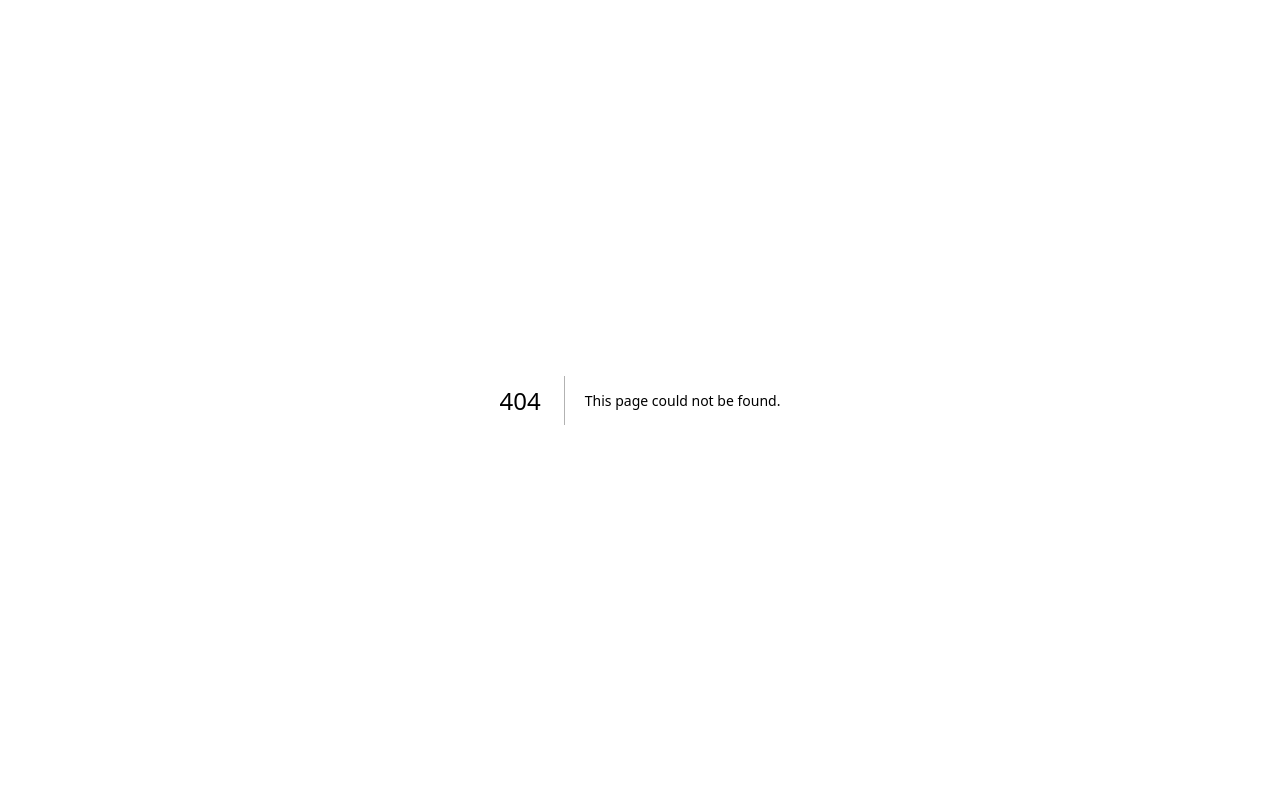
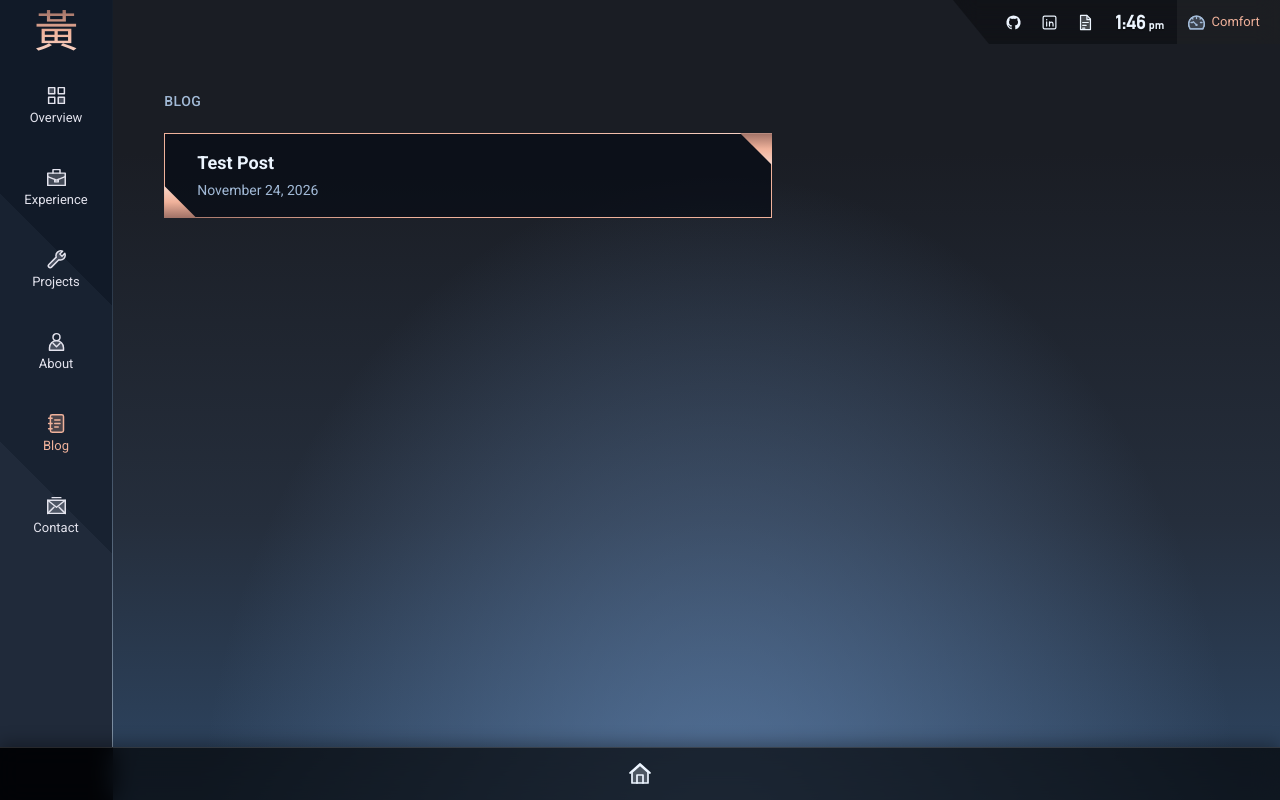
Before and after one commit to cheese-tart/LARP, a Next.js app: page /blog in a window 1280 px wide. Before the commit this address had no page. Built offline with nearby package versions, Linux system fonts and the light colour scheme.

Commit message:
added blog page, made some minor tweaks

```diff
--- /dev/null
+++ b/app/(portfolio)/blog/page.tsx
@@ -0,0 +1,29 @@
+import type { Metadata } from "next";
+import Link from "next/link";
+import { blogPosts, formatBlogDate } from "./posts";
+
+export const metadata: Metadata = { title: "Blog" };
+
+export default function BlogPage() {
+  const posts = Object.entries(blogPosts).reverse();
+
+  return (
+    <>
+      <h1 id="screen-title">Blog</h1>
+      {posts.length ? (
+        <ul className="blog-list">
+          {posts.map(([slug, { title, date }]) => (
+            <li key={slug}>
+              <Link className="corner-panel blog-card" href={`/blog/${slug}`}>
+                <strong>{title}</strong>
+                <time dateTime={date}>{formatBlogDate(date)}</time>
+              </Link>
+            </li>
+          ))}
+        </ul>
+      ) : (
+        <p className="text-panel">No posts yet.</p>
+      )}
+    </>
+  );
+}
--- /dev/null
+++ b/app/(portfolio)/blog/posts.tsx
@@ -0,0 +1,20 @@
+import type { ComponentType } from "react";
+import firstPost from "./posts/first-internship";
+
+type BlogPost = {
+  title: string;
+  date: string;
+  Body: ComponentType;
+};
+
+// Each entry's key becomes its article URL, such as `/blog/first-post`.
+// Create a file in ./posts, import it here, and add it at the end to put it at the top of the Blog.
+export const blogPosts: Record<string, BlogPost> = {
+  "first-post": firstPost,
+};
+
+const dateFormatter = new Intl.DateTimeFormat("en-US", { dateStyle: "long", timeZone: "UTC" });
+
+export function formatBlogDate(date: string) {
+  return dateFormatter.format(new Date(`${date}T00:00:00Z`));
+}
--- /dev/null
+++ b/app/(portfolio)/blog/posts/first-internship.tsx
@@ -0,0 +1,9 @@
+export default {
+  title: "Test Post",
+  date: "2026-11-24",
+  Body: () => (
+    <>
+      <p>didi camel frutiger aero yams</p>
+    </>
+  ),
+};
--- /dev/null
+++ b/app/(portfolio)/layout.tsx
@@ -0,0 +1,10 @@
+import { Suspense, type ReactNode } from "react";
+import { Portfolio } from "../components/portfolio";
+
+export default function PortfolioLayout({ children }: { children: ReactNode }) {
+  return (
+    <Suspense>
+      <Portfolio>{children}</Portfolio>
+    </Suspense>
+  );
+}
--- a/app/components/portfolio-icon.tsx
+++ b/app/components/portfolio-icon.tsx
@@ -35,6 +35,7 @@ const paths = {
     </>
   ),
   user: <><path className="icon-tone" d="M4 22v-3a8 8 0 0 1 16 0v3z" /><circle cx="12" cy="7" r="4" /><path d="m8 14 4 4 4-4" /></>,
+  notebook: <><rect className="icon-tone" x="5" y="2" width="15" height="20" rx="2" /><path d="M3 6h4m-4 6h4m-4 6h4m3-10h6m-6 4h6m-6 4h4" /></>,
   mail: <><path className="icon-tone" d="M2 6h20v15H2z" /><path d="m2 6 10 8L22 6M2 21l7-7m13 7-7-7M7 3h10" /></>,
   sport: <><path className="icon-tone" d="M4 20a10 10 0 1 1 16 0z" /><path d="M4 20a10 10 0 1 1 16 0H4ZM5 12h2m10 0h2M12 5v2M6 6l1.5 1.5M18 6l-1.5 1.5M12 15l5-6" /><circle cx="12" cy="15" r="1.5" fill="currentColor" stroke="none" /></>,
   comfort: <><path className="icon-tone" d="M4 20a10 10 0 1 1 16 0z" /><path d="M4 20a10 10 0 1 1 16 0H4ZM5 12h2m10 0h2M12 5v2M6 6l1.5 1.5M18 6l-1.5 1.5M12 15l-4-4" /><circle cx="12" cy="15" r="1.5" fill="currentColor" stroke="none" /></>,
--- a/app/page.tsx
+++ b/app/components/portfolio.tsx
@@ -1,17 +1,19 @@
 "use client";
 
 import Image from "next/image";
-import { useEffect, useRef, useState, useSyncExternalStore, type UIEvent } from "react";
-import { Icon } from "./components/portfolio-icon";
-import { SidebarScrollbar } from "./components/sidebar-scrollbar";
-import { experiences } from "./experiences";
-import { projects, schoolProjects, schoolProjectsIntro } from "./projects";
+import { useRouter, useSelectedLayoutSegments } from "next/navigation";
+import { useEffect, useRef, useState, useSyncExternalStore, type ReactNode, type UIEvent } from "react";
+import { Icon } from "./portfolio-icon";
+import { SidebarScrollbar } from "./sidebar-scrollbar";
+import { experiences } from "../experiences";
+import { projects, schoolProjects, schoolProjectsIntro } from "../projects";
 
 const shortcuts = [
   { screen: "Overview", label: "Overview", icon: "grid", color: "home" },
   { screen: "Experience", label: "Experience", icon: "briefcase", color: "experience" },
   { screen: "Projects", label: "All projects", sidebarLabel: "Projects", icon: "wrench", color: "projects" },
   { screen: "About", label: "About", icon: "user", color: "profile" },
+  { screen: "Blog", label: "Blog", icon: "notebook", color: "blog" },
   { screen: "Contact", label: "Contact", icon: "mail", color: "contact" },
 ] as const;
 
@@ -98,8 +100,12 @@ const overviewTiles = [
   return firstLabel.localeCompare(secondLabel, "en");
 });
 
-export default function Home() {
-  const [screen, setScreen] = useState<Section>("Home");
+export function Portfolio({ children }: { children: ReactNode }) {
+  const router = useRouter();
+  const [segment, blogSlug] = useSelectedLayoutSegments();
+  const [portfolioScreen, setPortfolioScreen] = useState<Exclude<Section, "Blog">>("Home");
+  const screen = segment === "blog" ? "Blog" : portfolioScreen;
+  const showRouteContent = screen === "Home" || screen === "Blog";
   const [schoolProjectsOrigin, setSchoolProjectsOrigin] = useState<"Overview" | "Projects">("Projects");
   const mode = useSyncExternalStore(subscribeToDisplayMode, getDisplayMode, () => defaultMode);
   const [clock, setClock] = useState({ digits: "--:--", period: "" });
@@ -118,6 +124,16 @@ export default function Home() {
   const experienceDetails = selectedExperience
     ? [selectedExperience.period, experienceLocation(selectedExperience)].filter(Boolean).join(" · ")
     : "";
+
+  function setScreen(nextScreen: Section) {
+    if (nextScreen === "Blog") {
+      router.push("/blog");
+      return;
+    }
+
+    setPortfolioScreen(nextScreen);
+    if (screen === "Blog") router.push("/");
+  }
 
   function showScrollbar(event: UIEvent<HTMLElement>) {
     const pane = event.currentTarget;
@@ -201,7 +217,9 @@ export default function Home() {
         </header>
 
         <aside className="side-rail">
-          <strong className="identity" lang="zh-Hant">黃</strong>
+          <strong className="identity" lang="zh-Hant">
+            <span className="identity-character">黃</span>
+          </strong>
           <nav ref={sideNavRef} className="side-nav" aria-label="Portfolio sections" onScroll={showScrollbar}>
             {shortcuts.map((item) => (
               <button key={item.screen} aria-current={activeSidebarScreen === item.screen ? "page" : undefined}
@@ -225,23 +243,11 @@ export default function Home() {
             alt=""
             unoptimized
           />
-          <section key={screen} className="screen-content" aria-labelledby="screen-title"
+          <section key={blogSlug ?? screen} className="screen-content"
+            aria-labelledby={showRouteContent ? "screen-title" : "portfolio-section-title"}
             tabIndex={0} onScroll={showScrollbar}>
-            {screen === "Home" ? (
-              <div className="home-intro">
-                <h1 id="screen-title">Chester Wong</h1>
-                <p className="home-role">
-                  Studying computer science @{" "}
-                  <a href="https://www.ubc.ca/" target="_blank" rel="noopener noreferrer">
-                    UBC
-                  </a>
-                  {" · Incoming software engineer intern @ RBC"}
-                </p>
-                <p className="home-aside">Big fan of: Kengan Ashura, lifting heavy things, and anything with an engine and 4 wheels.</p>
-              </div>
-            ) : (
-              <h1 id="screen-title">{screen}</h1>
-            )}
+            <div className="route-content" hidden={!showRouteContent}>{children}</div>
+            {!showRouteContent && <h1 id="portfolio-section-title">{screen}</h1>}
             {screen === "School Projects" && (
               <div className="text-panel">
                 <button className="project-back" type="button" aria-label={`Back to ${schoolProjectsOrigin}`}
@@ -285,7 +291,7 @@ export default function Home() {
 
             {screen === "Contact" && (
               <div className="text-panel">
-                <p>Feel free to reach out via email or linkedin!</p>
+                <p>Feel free to reach out via email or linkedin, especially if you have referrals to give! ;{")"}</p>
                 <a className="action" href="mailto:w.chester@outlook.com"><Icon name="mail" size={20} />w.chester@outlook.com</a>
               </div>
             )}
--- a/app/globals.css
+++ b/app/globals.css
@@ -118,6 +118,13 @@ button:focus-visible, a:focus-visible { outline: 2px solid #fff; outline-offset:
   letter-spacing: -.015em;
   color: var(--mode-accent, var(--rail-selected));
   transition: color 300ms ease, background-color 300ms ease;
+}
+@media (forced-colors: none) {
+  .identity-character {
+    background: var(--intro-corner-gradient);
+    background-clip: text;
+    color: transparent;
+  }
 }
 .status-strip {
   --status-bevel: 36px;
@@ -331,7 +338,8 @@ button:focus-visible, a:focus-visible { outline: 2px solid #fff; outline-offset:
     border-radius: 0;
   }
 }
-.screen-content h1 {
+.route-content:not([hidden]) { display: contents; }
+.screen-content > h1, .route-content > h1 {
   margin: 0;
   font-size: 14px;
   font-weight: 500;
@@ -340,25 +348,24 @@ button:focus-visible, a:focus-visible { outline: 2px solid #fff; outline-offset:
   color: var(--accent);
   transition: color 300ms ease;
 }
-.home-intro {
-  --intro-corner: clamp(44px, 9vw, 112px);
+.corner-panel, .identity-character {
   --intro-accent: var(--mode-accent, var(--rail-selected));
   --intro-accent-dark: color-mix(in srgb, var(--intro-accent) 60%, #261017);
   --intro-accent-light: color-mix(in srgb, var(--intro-accent) 55%, #fff);
   --intro-corner-colors: var(--intro-accent-dark), var(--intro-accent), var(--intro-accent-light);
+  --intro-corner-gradient: linear-gradient(to bottom, var(--intro-corner-colors));
+  transition: --intro-accent 300ms ease;
+}
+.corner-panel {
   position: relative;
   isolation: isolate;
-  max-width: min(75%, 84rem);
-  margin-block-start: clamp(8px, 6vh, 64px);
-  padding: clamp(28px, 6vw, 64px) clamp(22px, 5vw, 66px);
   border: 1px solid var(--intro-accent);
   border-image: linear-gradient(to top right,
     var(--intro-accent-dark), var(--intro-accent) 20% 80%, var(--intro-accent-light)) 1;
   background: #060a13a6;
-  transition: --intro-accent 300ms ease;
 }
-.home-intro::before,
-.home-intro::after {
+.corner-panel::before,
+.corner-panel::after {
   content: "";
   position: absolute;
   width: var(--intro-corner);
@@ -366,19 +373,26 @@ button:focus-visible, a:focus-visible { outline: 2px solid #fff; outline-offset:
   z-index: -1;
   pointer-events: none;
 }
-.home-intro::before {
+.corner-panel::before {
   top: -1px;
   right: -1px;
   clip-path: polygon(0 0, 100% 0, 100% 100%);
-  background: linear-gradient(to bottom, var(--intro-corner-colors));
+  background: var(--intro-corner-gradient);
 }
-.home-intro::after {
+.corner-panel::after {
   bottom: -1px;
   left: -1px;
   clip-path: polygon(0 0, 100% 100%, 0 100%);
   background: linear-gradient(to top, var(--intro-corner-colors));
 }
+.home-intro {
+  --intro-corner: clamp(44px, 9vw, 112px);
+  max-width: min(75%, 84rem);
+  margin-block-start: clamp(8px, 6vh, 64px);
+  padding: clamp(28px, 6vw, 64px) clamp(22px, 5vw, 66px);
+}
 .home-intro h1 {
+  margin: 0;
   color: inherit;
   font-size: clamp(2.25rem, 7.25vw, 5.5rem);
   font-weight: 700;
@@ -401,6 +415,51 @@ button:focus-visible, a:focus-visible { outline: 2px solid #fff; outline-offset:
   margin-block-start: .75rem;
   font-size: clamp(1.1875rem, 2.5vw, 1.5rem);
 }
+.blog-list {
+  display: grid;
+  gap: 16px;
+  max-width: 38rem;
+  margin: 22px 0 0;
+  padding: 0;
+  list-style: none;
+}
+.blog-card {
+  --intro-corner: clamp(18px, 4vw, 32px);
+  display: grid;
+  gap: 4px;
+  padding: 16px max(24px, var(--intro-corner));
+  color: inherit;
+  text-decoration: none;
+  overflow-wrap: anywhere;
+  transition: --intro-accent 300ms ease, background-color 180ms ease;
+}
+.blog-card:hover, .blog-card:focus-visible { background-color: var(--screen-top); }
+.blog-card strong { font-size: 1.125rem; }
+.blog-card time, .blog-article time { color: var(--accent); }
+.blog-card time { font-size: .875rem; }
+.blog-article {
+  max-width: 46rem;
+  line-height: 1.65;
+  overflow-wrap: anywhere;
+}
+.blog-article header h1 {
+  margin: .25rem 0 0;
+  font-size: clamp(2rem, 5vw, 3.5rem);
+  font-weight: 700;
+  line-height: 1.12;
+  text-wrap: balance;
+}
+.blog-article > hr, .job-description-divider {
+  height: 1px;
+  border: 0;
+  background: linear-gradient(to right, transparent, #547495 25% 75%, transparent);
+}
+.blog-article > hr { margin-block: 1.25rem; }
+.blog-body > :first-child { margin-block-start: 0; }
+.blog-body img { max-width: 100%; height: auto; vertical-align: middle; }
+.blog-body a, .blog-back { color: var(--accent); }
+.blog-body pre { overflow-x: auto; }
+.blog-back { display: inline-block; margin-block-start: 1rem; }
 .app-grid {
   --tile-size: 136px;
   --tile-gap: clamp(20px, 5vw, 28px);
@@ -526,7 +585,7 @@ button:focus-visible, a:focus-visible { outline: 2px solid #fff; outline-offset:
 .app-grid[data-screen="Experience"] .app-icon.girls-who-leap {
   border-color: transparent;
 }
-.app-icon:is(.experience, .projects, .profile, .contact) {
+.app-icon:is(.experience, .projects, .profile, .blog, .contact) {
   background:
     linear-gradient(45deg, #ffffff1c 38%, transparent 40%),
     linear-gradient(to bottom, #0c9ee4, #175578 52%, #04c5a4);
@@ -601,12 +660,7 @@ button:focus-visible, a:focus-visible { outline: 2px solid #fff; outline-offset:
 .dialog-body h2 { margin: 0; font-size: 30px; }
 .dialog-body > .app-icon + h2 { margin-block-start: 16px; }
 .job-title { margin-block: 2px 0; color: var(--accent); font-size: 0.875rem; }
-.job-description-divider {
-  height: 1px;
-  margin-block: 16px;
-  border: 0;
-  background: linear-gradient(to right, transparent, #547495 25% 75%, transparent);
-}
+.job-description-divider { margin-block: 16px; }
 .entry-link, .home-role a { color: inherit; text-decoration-thickness: 1px; text-underline-offset: .16em; }
 .entry-link:hover, .home-role a:hover { color: var(--accent); }
 .fine-print { color: #becbe1; font-size: 13px; }
@@ -685,7 +739,7 @@ button:focus-visible, a:focus-visible { outline: 2px solid #fff; outline-offset:
 
 @media (prefers-reduced-motion: reduce) {
   .portfolio :is(button, .action),
-  .status-bar, .identity, .screen-content h1, .home-intro, .home-role,
+  .status-bar, .identity, .identity-character, .screen-content > h1, .route-content > h1, .corner-panel, .home-role,
   .sidebar-scrollbar, .screen-content, .home-backdrop,
   .display-area::before, .side-rail::before, .side-nav::before,
   .app-tile::before, .app-grid .app-icon { transition: none; }
```
Also changed, not shown: app/(portfolio)/blog/[slug]/page.tsx (added, +32 -0 lines), app/(portfolio)/page.tsx (added, +15 -0 lines), 1 other file (tests, documents, lock files or other folders).
